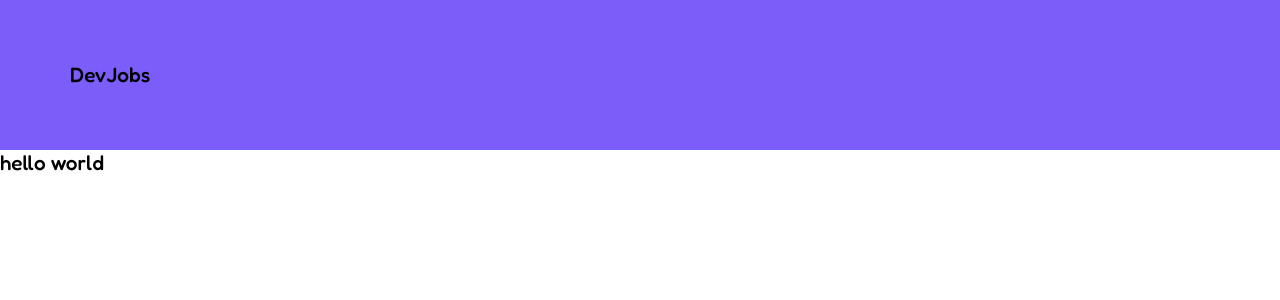
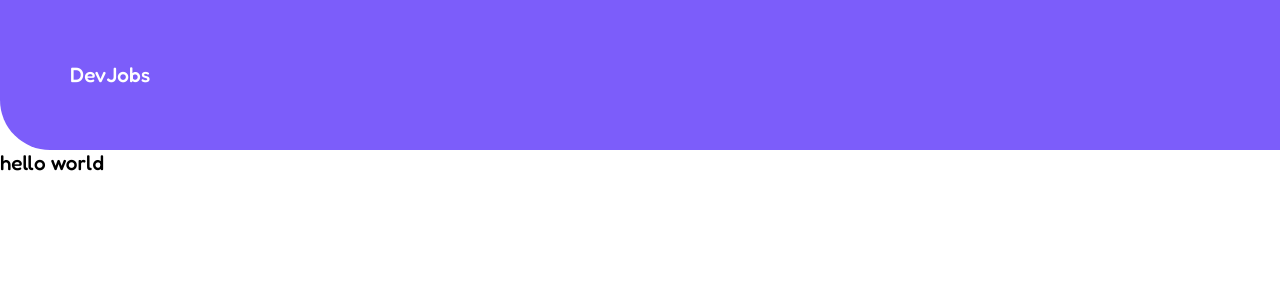
Before and after one commit to JohnOti/DevOps-Job-App, a React (Create React App) app: page / in a window 1280 px wide. Shown: the top 300 px of the page. Built offline with nearby package versions, Linux system fonts and the light colour scheme.

Commit message:
Added header styling properties

```diff
--- a/src/index.css
+++ b/src/index.css
@@ -37,6 +37,7 @@ p{
   height: 150px;
   line-height: 150px;
   background: #7c5dfa;
+  border-radius: 0px 0px 0px 50px;
 
 }
 .container{
@@ -45,3 +46,7 @@ p{
   margin-right: 15px;
   margin: auto;
 }
+.header h1{
+  color: #fff;
+
+}
```
